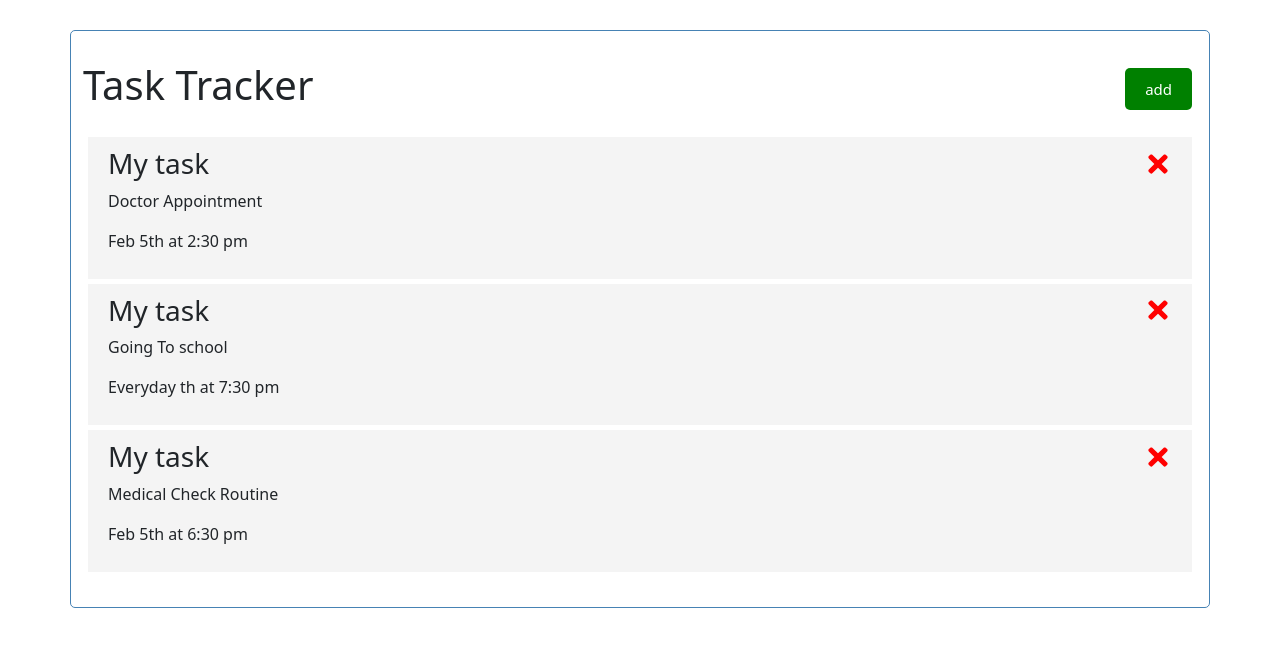
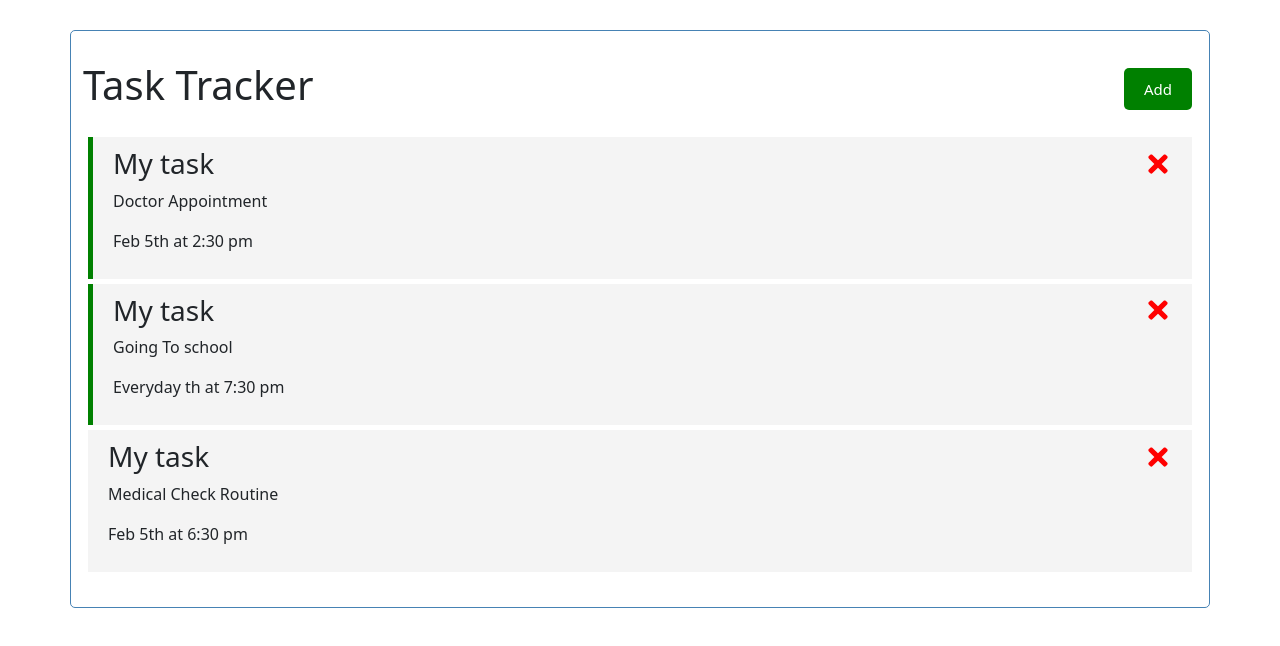
Before and after one commit to andhika16/latihan-react, a React (Create React App) app: page / in a window 1280 px wide. Shown: the top 646 px of the page. Built offline with nearby package versions, Linux system fonts and the light colour scheme.

Commit message:
app done with traversy

```diff
--- a/src/App.js
+++ b/src/App.js
@@ -1,9 +1,11 @@
 import './index.css';
 import Header from './components/Header';
 import Task from './components/Tasks'
+import AddTask from './components/AddTask'
 import  { useState } from 'react';
 
 const App = () => {
+
   const [tasks, setTask] = useState([
     {
         id: 1,
@@ -23,17 +25,30 @@
         day: 'Feb 5th at 6:30 pm',
         reminder : false
     },
-])
+  ])
 
+  const [showAddTask, setShowAddTask] = useState(false)
 
+// add task
+  const addTask = (task) => {
+
+    const id = Math.floor(Math.random() * 10000) + 1
+    const newTask = { id, ...task }
+    setTask([...tasks, newTask])
+
+  }
+
+// delete task
   const deleteEvent = (id) => {
     setTask(
       tasks.filter(task => task.id !== id)
     )
   }
-
+// toggle reminder
   const toggleReminder = (id) => {
-    setTask()
+    setTask(
+      tasks.map((task) => task.id === id ? { ...task, reminder: !task.reminder } : task )
+    )
   }
 
 
@@ -41,10 +56,19 @@
 
   return (
         <div className="container">
-      <Header title='Task Tracker' />
+      <Header title='Task Tracker'
+        onAdd={() => setShowAddTask(!showAddTask)}
+        showAdd={showAddTask}
+
+      />
+      { showAddTask && <AddTask onAdd={addTask} />}
 
       {
-        tasks.length > 0 ? <Task tasks={tasks} onDelete={deleteEvent} onToggle={ toggleReminder }/> : <p>No tasks</p>
+        tasks.length > 0 ? <Task
+        tasks={tasks}
+          onDelete={deleteEvent}
+          onToggle={toggleReminder}
+        /> : <p>No tasks</p>
       }
 
         </div>
--- /dev/null
+++ b/src/components/AddTask.js
@@ -0,0 +1,45 @@
+import {useState } from 'react'
+
+
+const AddTask = ({onAdd}) => {
+
+    const [text , setText] = useState('')
+    const [day , setDay] = useState('')
+    const [reminder , setReminder] = useState(false)
+
+    const onSubmit = (e) => {
+        e.preventDefault()
+
+
+        onAdd({ text, day, reminder })
+
+        setText('')
+        setDay('')
+        setReminder(false)
+
+
+    }
+
+
+    return (
+        <form className='add-form' onSubmit={onSubmit}>
+            <div className='form-control '>
+                <label>Task</label>
+                <input type="text" placeholder='Add Task' value={text} onChange={ e => setText(e.target.value)  }/>
+            </div>
+            <div className='form-control'>
+                <label>Day</label >
+                <input type="text" placeholder='Add Task'
+                    value={day} onChange={e => setDay(e.target.value)}
+                />
+            </div>
+            <div className='form-control-check'>
+                <label >Set Reminder</label>
+                <input type="checkbox" checked={reminder} value={reminder} onChange={e => setReminder(e.currentTarget.checked)} />
+            </div>
+            <input type={ text ? 'submit' : 'hidden' } value="Save Task" className="self-btn btn-block"/>
+        </form>
+     );
+}
+
+export default AddTask;
--- a/src/components/Header.js
+++ b/src/components/Header.js
@@ -2,17 +2,14 @@
 import PropTypes from 'prop-types';
 import Button from './Button';
 
-const Header = ({title}) => {
-
-    const onClick = () => {
-        console.log('click');
-    }
+const Header = ({title, onAdd, showAdd}) => {
 
 
     return (
         <header className='header'>
             <h1>{title}</h1>
-            <Button color='green' text='add' onClick={onClick} />
+            <Button color={showAdd ? 'red' : 'green'} text={showAdd ? 'Close' : 'Add'} onClick={onAdd}
+            />
 
         </header>
      );
--- a/src/components/Task.js
+++ b/src/components/Task.js
@@ -2,7 +2,7 @@
 
 const Task = ({ task , onDelete, onToggle}) => {
     return (
-        <div className='task'
+        <div className={`task ${task.reminder ? 'reminder' : ''}`}
             onDoubleClick={() => onToggle(task.id)}
 
         >
--- a/src/index.css
+++ b/src/index.css
@@ -95,6 +95,7 @@
   display: flex;
   align-items: center;
   justify-content: space-between;
+  margin-bottom: 25px;
 }
 
 .form-control-check label {
```
